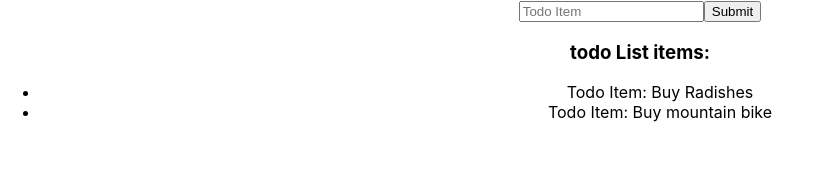
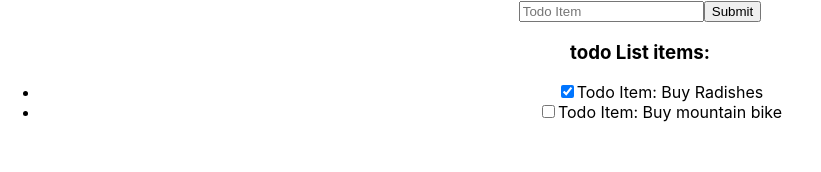
Before and after one commit to truthseekers/functional-todo-list, a React (Create React App) app: page / in a window 1280 px wide. Shown: the top 172 px of the page, without its empty margins (0-821 px from the left). Built offline with nearby package versions, Linux system fonts and the light colour scheme.

Commit message:
checkbox-added

```diff
--- a/src/App.js
+++ b/src/App.js
@@ -16,13 +16,24 @@ const initialTodos = [
 ];
 
 function TodoItem(props) {
-  return <li>Todo Item: {props.title}</li>;
+  return (
+    <li>
+      <input type="checkbox" checked={props.isCompleted} />
+      Todo Item: {props.title}
+    </li>
+  );
 }
 
 function TodoList(props) {
   const todos = [];
   props.todos.map((elem) => {
-    todos.push(<TodoItem key={elem.id} title={elem.title} />);
+    todos.push(
+      <TodoItem
+        key={elem.id}
+        title={elem.title}
+        isCompleted={elem.isCompleted}
+      />
+    );
   });
 
   return (
```
